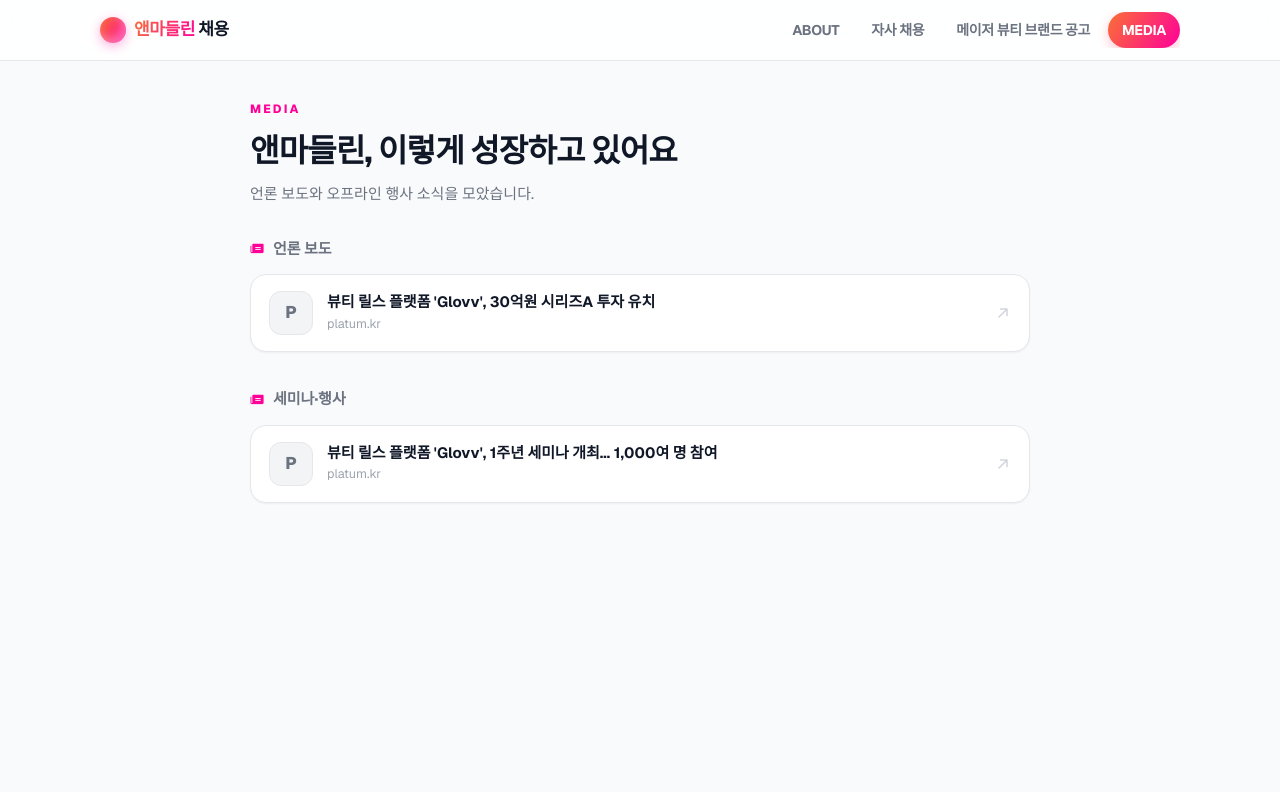
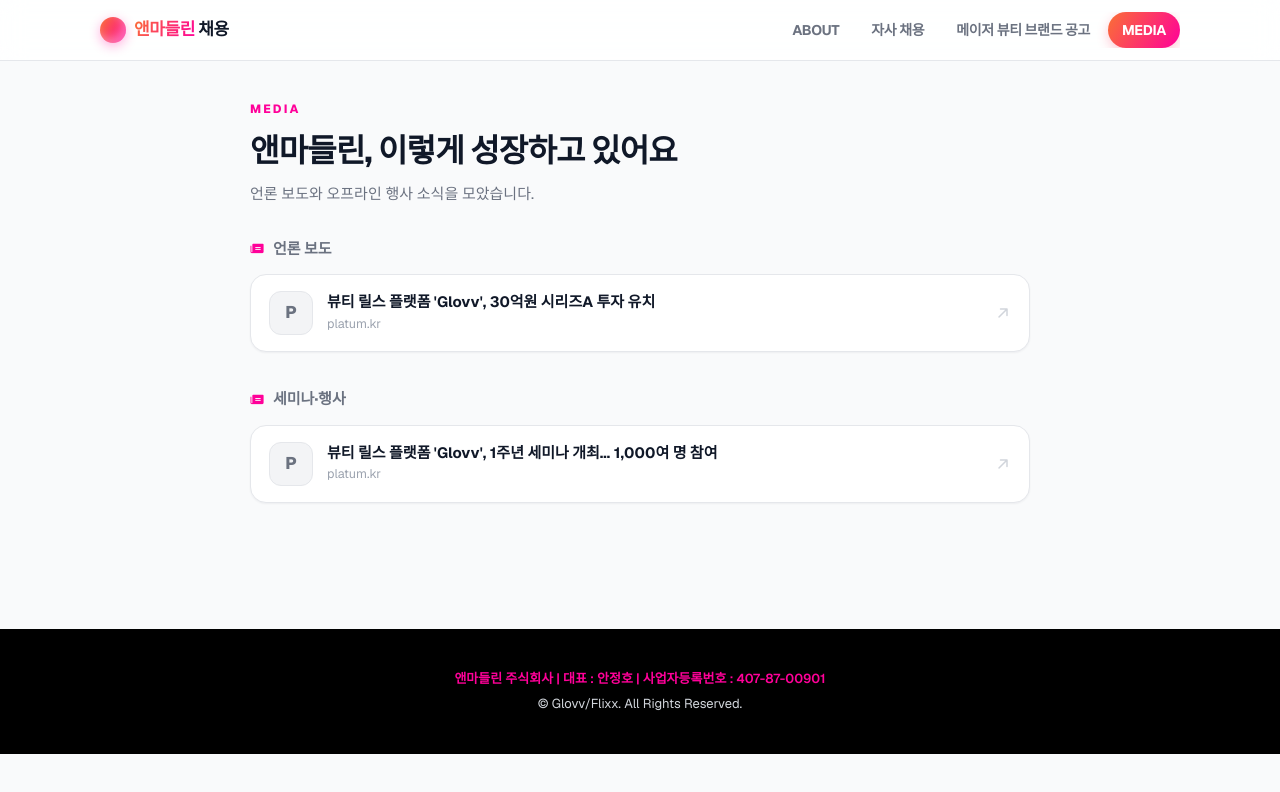
Before and after one commit to GlovvRecruit/recruit-site, a Next.js app: page /media in a window 1280 px wide. Shown: the top 792 px of the page. Built offline with nearby package versions, Linux system fonts and the light colour scheme; no server answers; the database is empty; a web font is replaced by a local one.

Commit message:
Add site-wide business info footer
New Footer component with company registration details, added to all
public pages (about, careers, careers detail, brand-jobs, jobs detail,
media, onboarding).

Co-Authored-By: Claude Sonnet 5 <noreply@anthropic.com>

```diff
--- a/app/about/page.tsx
+++ b/app/about/page.tsx
@@ -1,5 +1,6 @@
 import Link from "next/link";
 import SiteNav from "@/components/SiteNav";
+import Footer from "@/components/Footer";
 
 const METRICS = [
   { value: "2,000+", label: "협업 뷰티 브랜드" },
@@ -201,6 +202,8 @@ export default function AboutPage() {
           </Link>
         </div>
       </main>
+
+      <Footer />
     </div>
   );
 }
--- a/app/brand-jobs/page.tsx
+++ b/app/brand-jobs/page.tsx
@@ -1,4 +1,5 @@
 import SiteNav from "@/components/SiteNav";
+import Footer from "@/components/Footer";
 import AlertCta from "@/components/AlertCta";
 import BrandJobsBrowser from "@/components/BrandJobsBrowser";
 import { getBrands, getJobs } from "@/lib/data";
@@ -33,6 +34,8 @@ export default async function BrandJobsPage() {
           진행됩니다.
         </p>
       </main>
+
+      <Footer />
     </div>
   );
 }
--- a/app/careers/[id]/page.tsx
+++ b/app/careers/[id]/page.tsx
@@ -1,6 +1,7 @@
 import Link from "next/link";
 import { notFound } from "next/navigation";
 import SiteNav from "@/components/SiteNav";
+import Footer from "@/components/Footer";
 import BrandThumb from "@/components/BrandThumb";
 import CareersDetailActions from "@/components/CareersDetailActions";
 import { getBrands, getCareersJobs, getJobs } from "@/lib/data";
@@ -463,6 +464,8 @@ export default async function CareersDetailPage(props: PageProps<"/careers/[id]"
         </section>
       </main>
 
+      <Footer />
+
       <CareersDetailActions jobTitle={job.title} />
     </div>
   );
--- a/app/careers/page.tsx
+++ b/app/careers/page.tsx
@@ -1,5 +1,6 @@
 import Link from "next/link";
 import SiteNav from "@/components/SiteNav";
+import Footer from "@/components/Footer";
 import CareersApplyForm from "@/components/CareersApplyForm";
 import FaqAccordion from "@/components/FaqAccordion";
 import { getCareersJobs } from "@/lib/data";
@@ -141,6 +142,8 @@ export default async function CareersPage() {
           </section>
         </div>
       </main>
+
+      <Footer />
     </div>
   );
 }
--- a/app/jobs/[id]/page.tsx
+++ b/app/jobs/[id]/page.tsx
@@ -1,6 +1,7 @@
 import Link from "next/link";
 import { notFound } from "next/navigation";
 import SiteNav from "@/components/SiteNav";
+import Footer from "@/components/Footer";
 import BrandThumb from "@/components/BrandThumb";
 import { getBrands, getJobs } from "@/lib/data";
 
@@ -159,6 +160,8 @@ export default async function JobDetailPage(props: PageProps<"/jobs/[id]">) {
           </div>
         </section>
       </main>
+
+      <Footer />
     </div>
   );
 }
--- a/app/media/page.tsx
+++ b/app/media/page.tsx
@@ -1,4 +1,5 @@
 import SiteNav from "@/components/SiteNav";
+import Footer from "@/components/Footer";
 import { getMediaLinks } from "@/lib/data";
 
 function domainOf(url: string) {
@@ -64,6 +65,8 @@ export default async function MediaPage() {
           </section>
         ))}
       </main>
+
+      <Footer />
     </div>
   );
 }
--- a/app/onboarding/page.tsx
+++ b/app/onboarding/page.tsx
@@ -3,6 +3,7 @@
 import { useRouter } from "next/navigation";
 import { useState } from "react";
 import SiteNav from "@/components/SiteNav";
+import Footer from "@/components/Footer";
 import BrandThumb from "@/components/BrandThumb";
 import { sampleBrands } from "@/data/sample-jobs";
 import { JOB_CATEGORIES, type JobCategory } from "@/lib/types";
@@ -310,6 +311,8 @@ export default function OnboardingPage() {
           </button>
         </div>
       </div>
+
+      <Footer />
     </div>
   );
 }
--- /dev/null
+++ b/components/Footer.tsx
@@ -0,0 +1,10 @@
+export default function Footer() {
+  return (
+    <footer className="bg-black px-5 py-10 text-center">
+      <p className="m-0 text-[13px] font-semibold text-[color:var(--brand-pink)]">
+        앤마들린 주식회사 | 대표 : 안정호 | 사업자등록번호 : 407-87-00901
+      </p>
+      <p className="m-0 mt-1.5 text-[13px] text-gray-300">© Glovv/Flixx. All Rights Reserved.</p>
+    </footer>
+  );
+}
```
